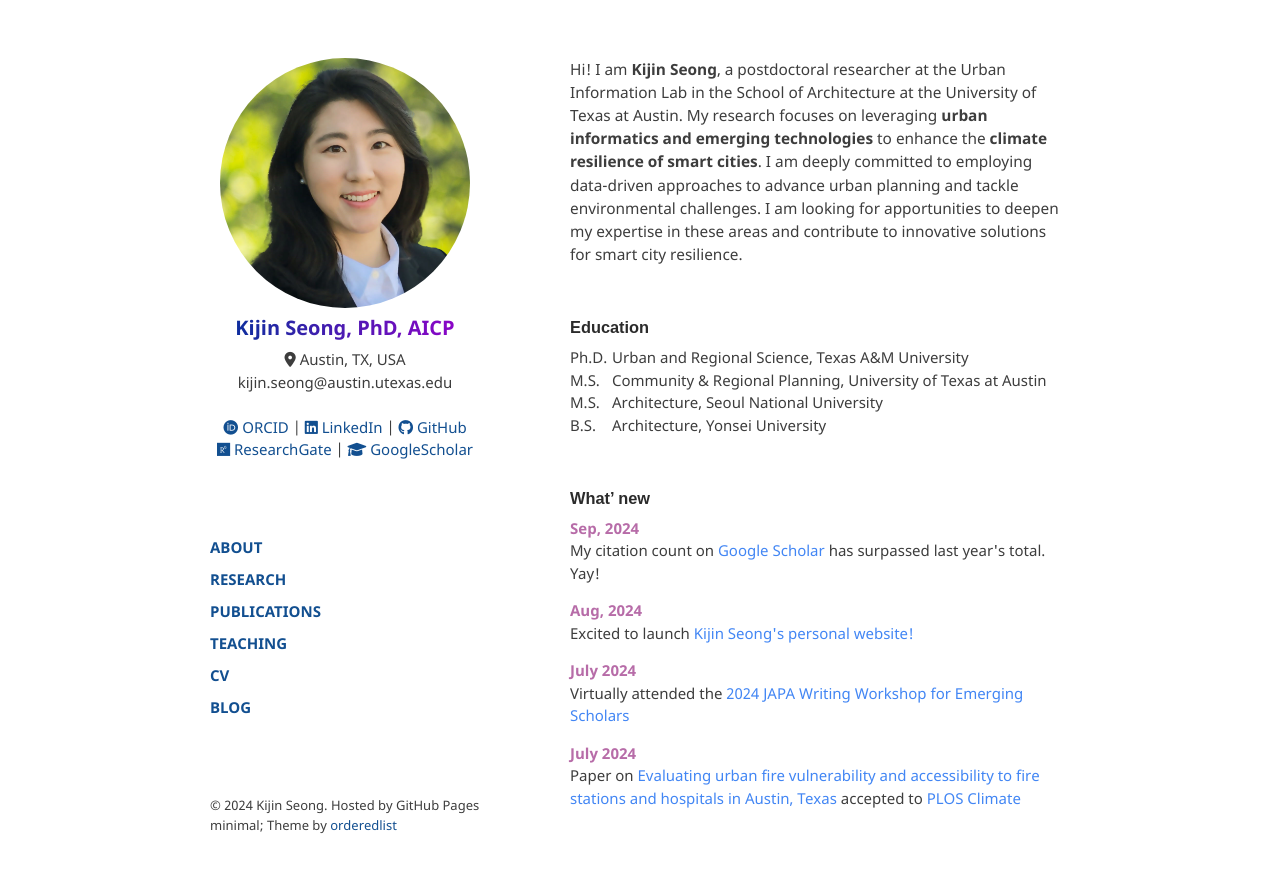
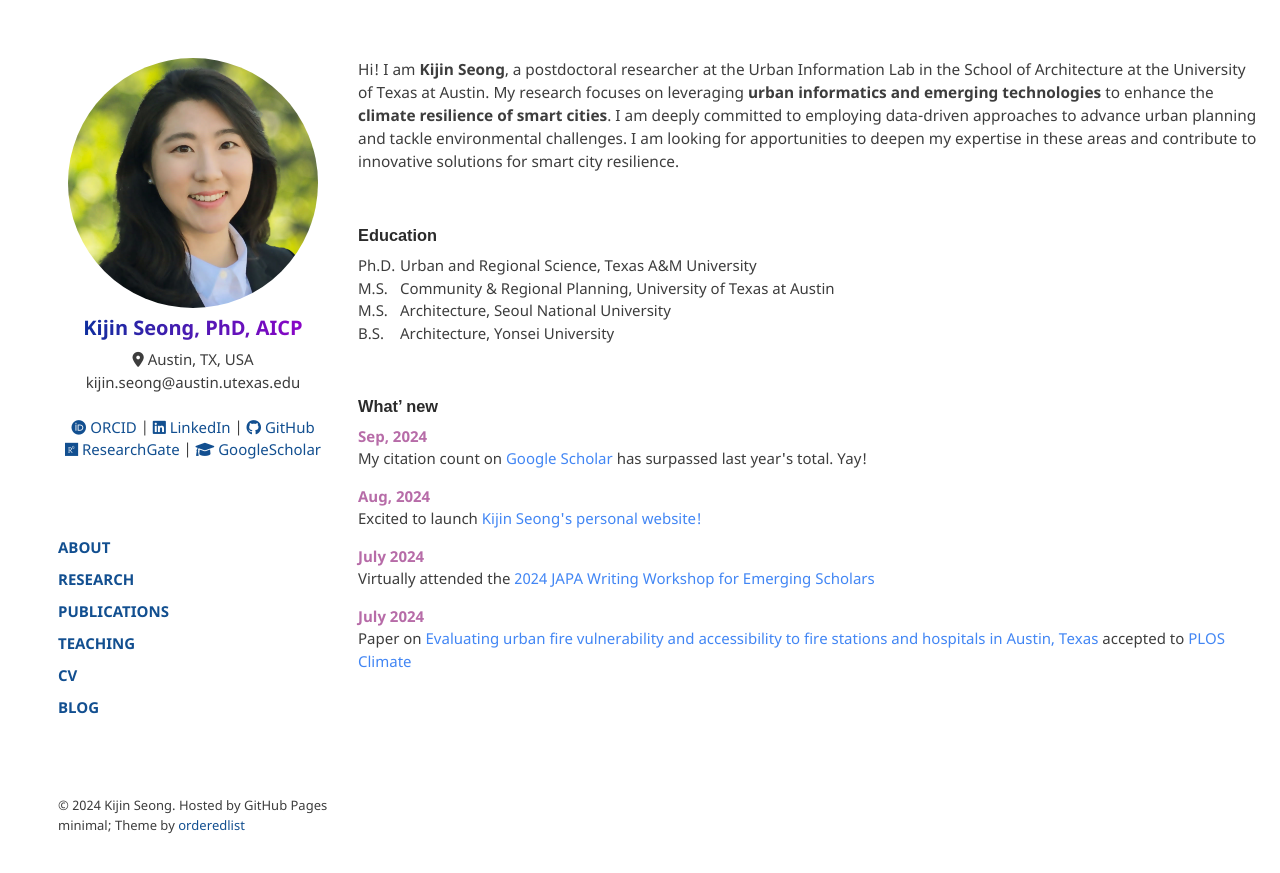
Before and after one commit to kijinseong/kijinseong.github.io, a Jekyll site: the page built from index.md, in a window 1280 px wide. Shown: the top 873 px of the page. Built offline with Jekyll 4.4.1, drawn with Linux system fonts in a browser that asks for light colours.

Commit message:
Change section width

```diff
--- a/assets/css/style.scss
+++ b/assets/css/style.scss
@@ -34,3 +34,20 @@ a:hover {
 .text-colored ul li {
     font-size: 15px; /* Set the font size to 15px */
 }
+
+
+// Newly added section widths.
+
+.wrapper {
+  width:1200px;
+  // left side is 270
+  // 1200-270 = 930
+  // 30px free room
+  margin:0 auto;
+}
+
+section {
+  width:900px;
+  float:right;
+  padding-bottom:50px;
+}
```
